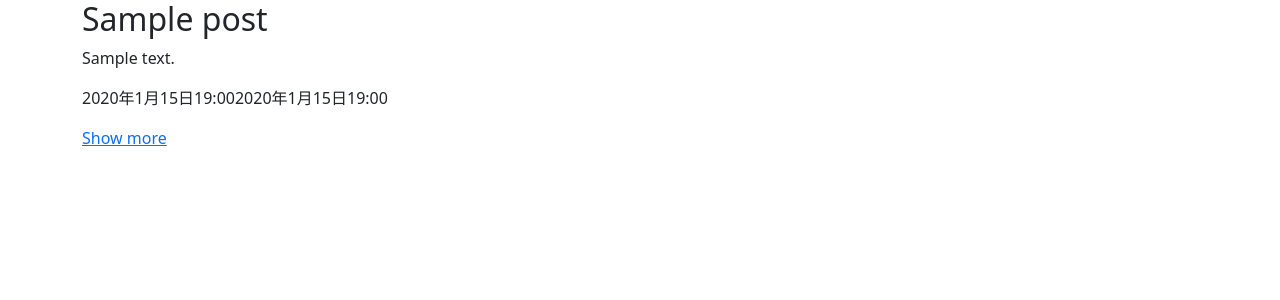
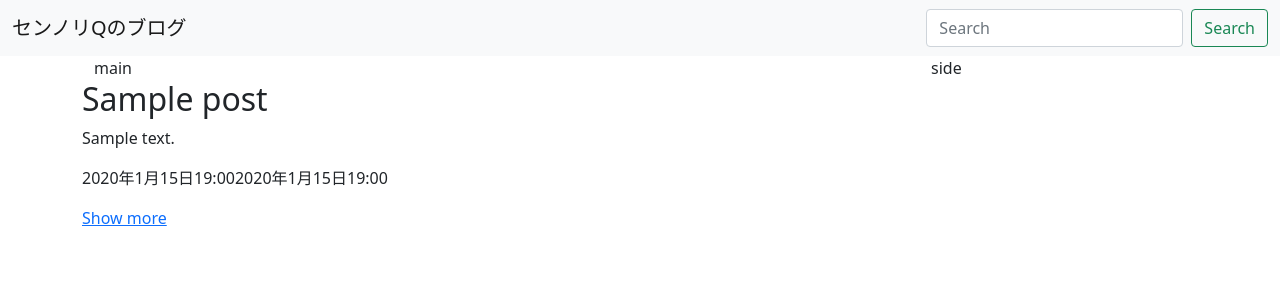
Before and after one commit to misakiishihara/sen_blog, a Django app: page / in a window 1280 px wide. Shown: the top 300 px of the page. Run offline with Django 4.2, Linux system fonts and the light colour scheme; tables that the repository leaves empty hold one stand-in row (values such as "Sample post").

Commit message:
grid system 9-3

```diff
--- a/blog/templates/blog/base.html
+++ b/blog/templates/blog/base.html
@@ -11,6 +11,19 @@
     <title>センノリQのブログ</title>
   </head>
   <body>
+    <nav class="navbar navbar-expand-lg navbar-light bg-light">
+      <div class="container-fluid">
+        <a class="navbar-brand" href="{% url 'post-list' %}">センノリQのブログ</a>
+        <button class="navbar-toggler" type="button" data-bs-toggle="collapse" data-bs-target="#navbarSupportedContent" aria-controls="navbarSupportedContent" aria-expanded="false" aria-label="Toggle navigation">
+          <span class="navbar-toggler-icon"></span>
+        </button>
+          <form class="d-flex">
+            <input class="form-control me-2" type="search" placeholder="Search" aria-label="Search">
+            <button class="btn btn-outline-success" type="submit">Search</button>
+          </form>
+        </div>
+      </div>
+    </nav>
     <div class="container">
         {% block content %}
 
--- a/blog/templates/blog/post_list.html
+++ b/blog/templates/blog/post_list.html
@@ -1,6 +1,16 @@
 {% extends 'blog/base.html' %}
 
 {% block content %}
+<div class="container">
+    <div class="row">
+        <div class="col-9">
+            main
+        </div>
+        <div class="col-3">
+            side
+        </div>
+    </div>
+</div>
 
 {% for post in object_list %}
 {% if post.is_published or user.is_authenticated %}
--- a/blog/views.py
+++ b/blog/views.py
@@ -25,3 +25,11 @@ class PostDetailView(DetailView):
             return post
         else:
             return Http404
+
+class CategoryPostListView(ListView):
+    model = Post
+    template_name = "blog/post_list.html"
+
+    def get_queryset(self):
+
+        return super().get_queryset()
```
